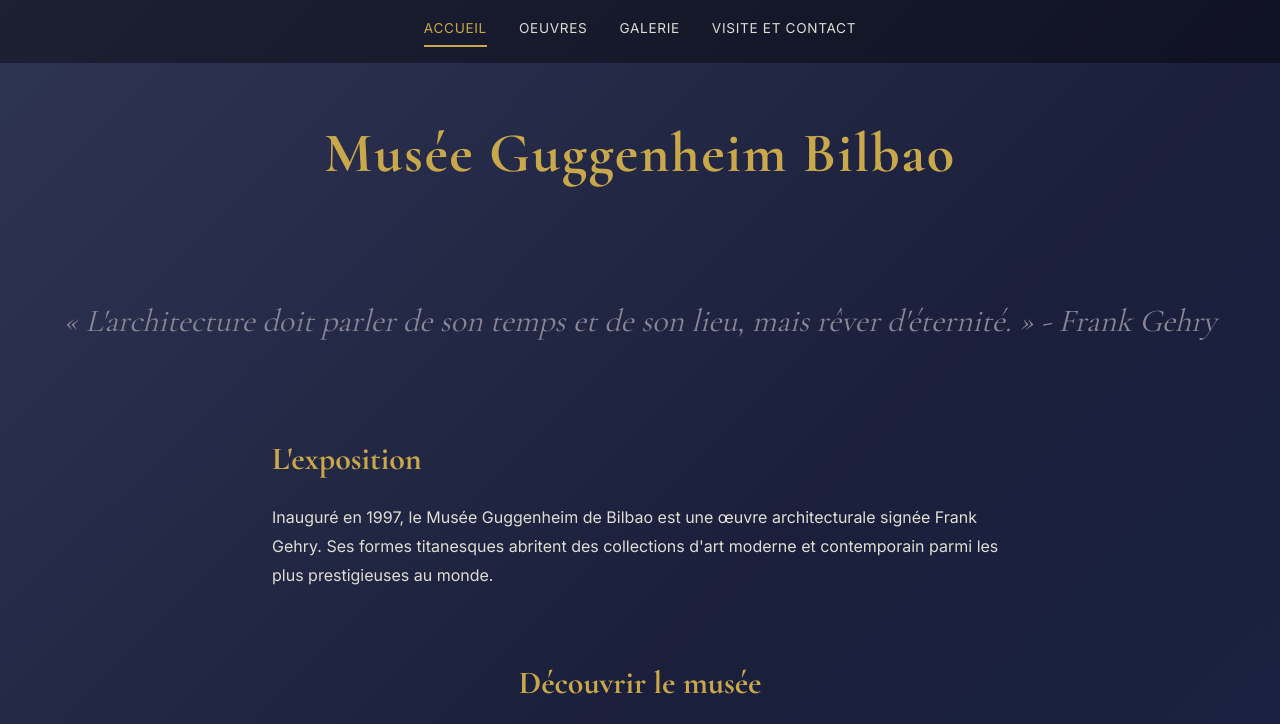
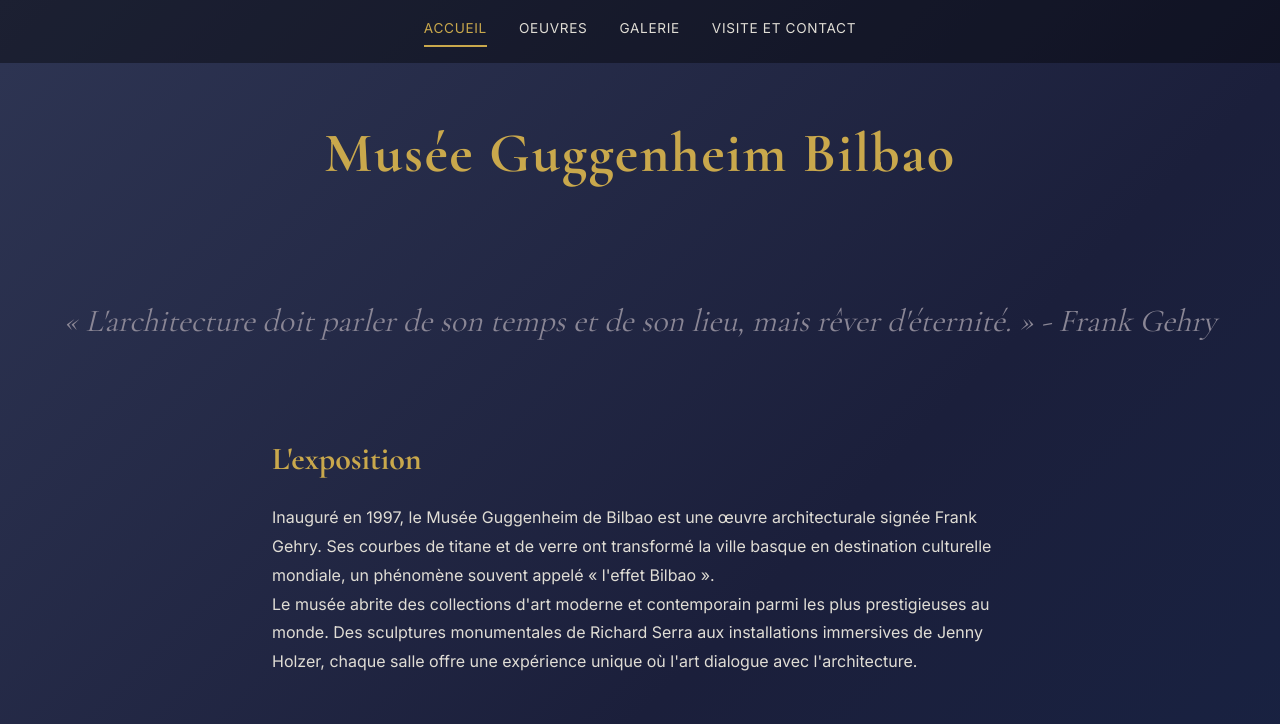
Before and after one commit to CFMateo/MuseeVirtuel, a plain HTML site: page index.html in a window 1280 px wide. Shown: the top 724 px of the page. Drawn offline with nearby package versions, Linux system fonts and the light colour scheme.

Commit message:
Ajout animation visuelle (slide in) pour la page 2
++ texte un peu plus long pour accueil du musée

```diff
--- a/index.html
+++ b/index.html
@@ -28,12 +28,20 @@
         <!-- Description -->
         <section class="description">
             <h2>L'exposition</h2>
-            <p>
-                Inauguré en 1997, le Musée Guggenheim de Bilbao est une œuvre
-                architecturale signée Frank Gehry. Ses formes titanesques
-                abritent des collections d'art moderne et contemporain parmi
-                les plus prestigieuses au monde.
-            </p>
+        <p>
+            Inauguré en 1997, le Musée Guggenheim de Bilbao est une œuvre
+            architecturale signée Frank Gehry. Ses courbes de titane et de
+            verre ont transformé la ville basque en destination culturelle
+            mondiale, un phénomène souvent appelé « l'effet Bilbao ».
+        </p>
+        <p>
+            Le musée abrite des collections d'art moderne et contemporain
+            parmi les plus prestigieuses au monde. Des sculptures monumentales
+            de Richard Serra aux installations immersives de Jenny Holzer,
+            chaque salle offre une expérience unique où l'art dialogue
+            avec l'architecture.
+        </p>
+
         </section>
 
         <!-- ImageMap -->
--- a/style.css
+++ b/style.css
@@ -105,6 +105,7 @@
     margin: 2rem auto;
     max-width: 800px;
     border-radius: 8px;
+    animation: animation-oeuvres 1s ease-in;
 }
 
 .cartel a {
@@ -119,6 +120,7 @@
 .image-oeuvre img {
     width: 400px;
     transition: transform 0.4s;
+    animation: animation-oeuvres 1.2s ease-in;
 }
 
 .image-oeuvre img:hover {
@@ -225,3 +227,15 @@
     border-bottom: 2px solid #c9a84c;
     padding-bottom: 0.3rem;
 }
+
+/* Animation VISUELLE pour la page oeuvres (slide in de gauche à droite les images + les boites d'infomations (cartel) */
+@keyframes animation-oeuvres {
+    from {
+        opacity: 0;
+        transform: translateX(-50px);
+    }
+    to {
+        opacity: 2;
+        transform: translateX(0);
+    }
+}
```
